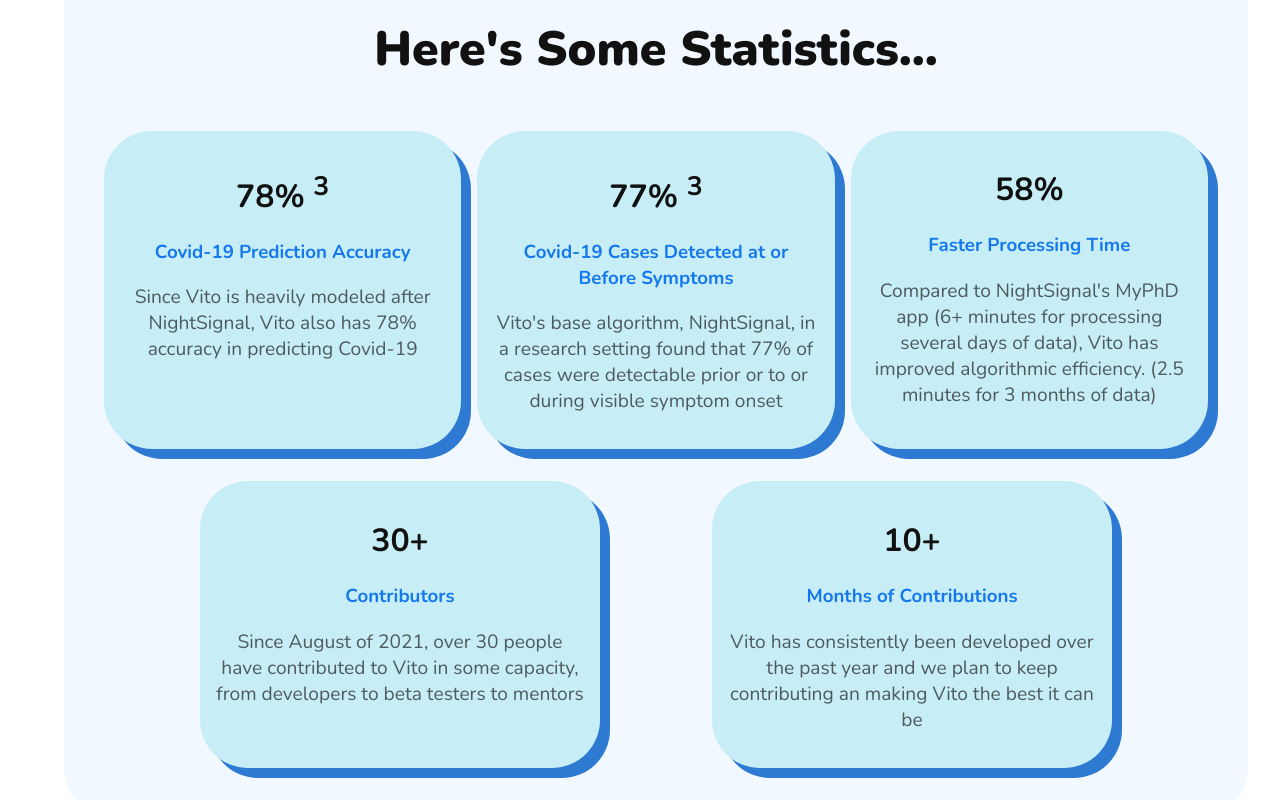
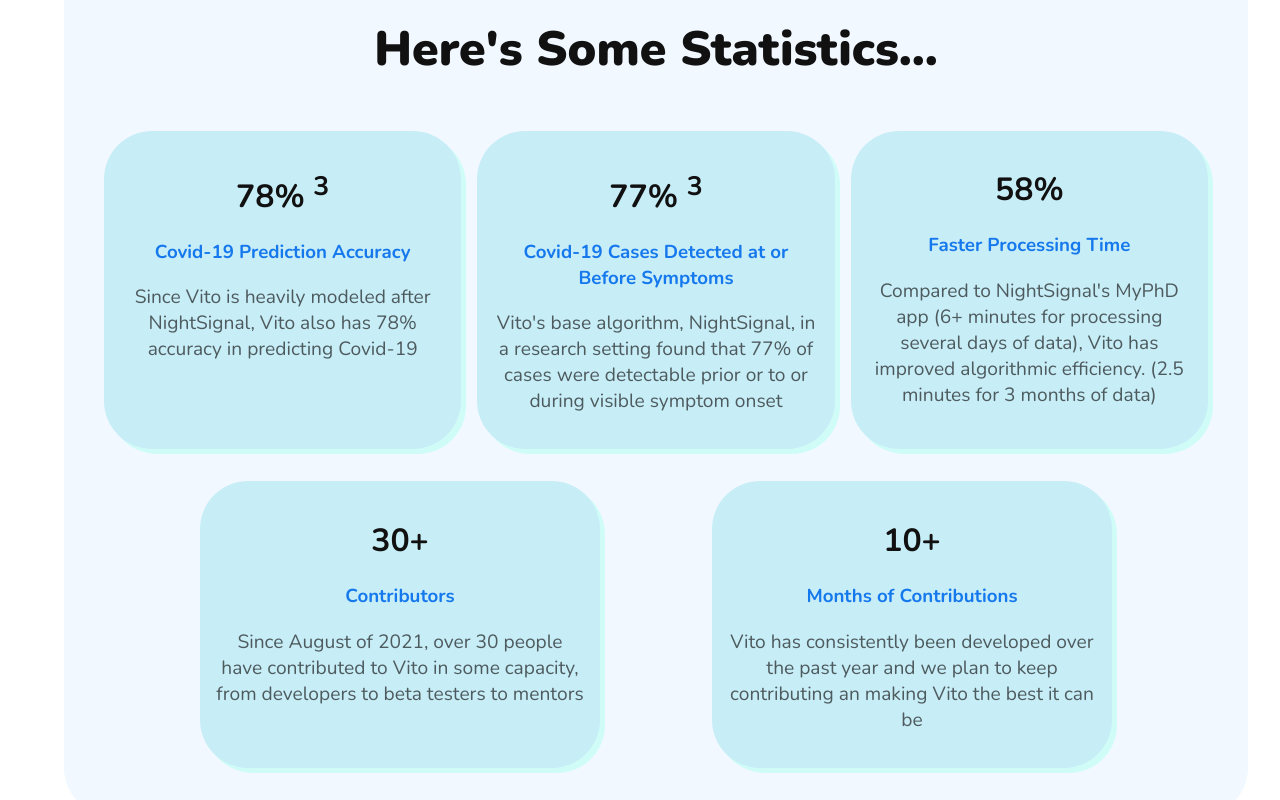
Before and after one commit to Vito-Research/Vito-Website, a React (Vite) app: page / in a window 1280 px wide. Shown: the part 3000-3800 px from the top of the page. Built offline with nearby package versions, Linux system fonts and the light colour scheme.

Commit message:
Fixes bad link and adjust shadow color

```diff
--- a/src/components/Home/sections/Footer.tsx
+++ b/src/components/Home/sections/Footer.tsx
@@ -83,7 +83,7 @@
         <p>
           <a
             className="footer-text"
-            href="https://share.streamlit.io/andreasink/vito-visualization/main/vito_visualization_tools/main.py"
+            href="https://share.streamlit.io/vito-research/vito-visualization/main/main.py"
           >
             Streamlit
           </a>
--- a/src/components/Home/sections/statsSection.scss
+++ b/src/components/Home/sections/statsSection.scss
@@ -42,7 +42,7 @@
   margin: 1em 0.5em;
   background-color: rgba($color: #c7edf7, $alpha: 1);
   border-radius: 3em;
-  box-shadow: 10px 10px desaturate($primary, 20%);
+  box-shadow: 5px 5px desaturate(rgb(208, 252, 248), 0%);
 }
 .stats-feature-img {
   width: 3vw;
```
Also changed, not shown: 1 other file (tests, documents, lock files or other folders).
